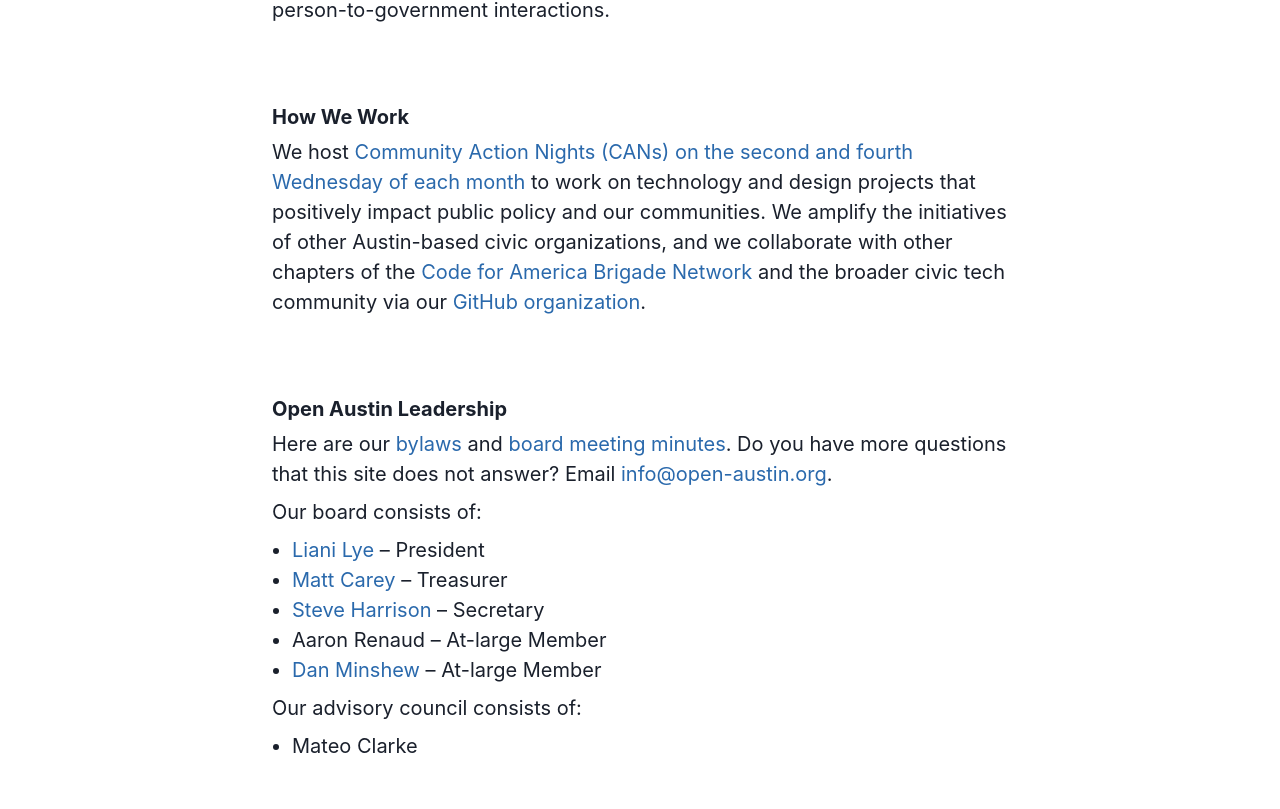
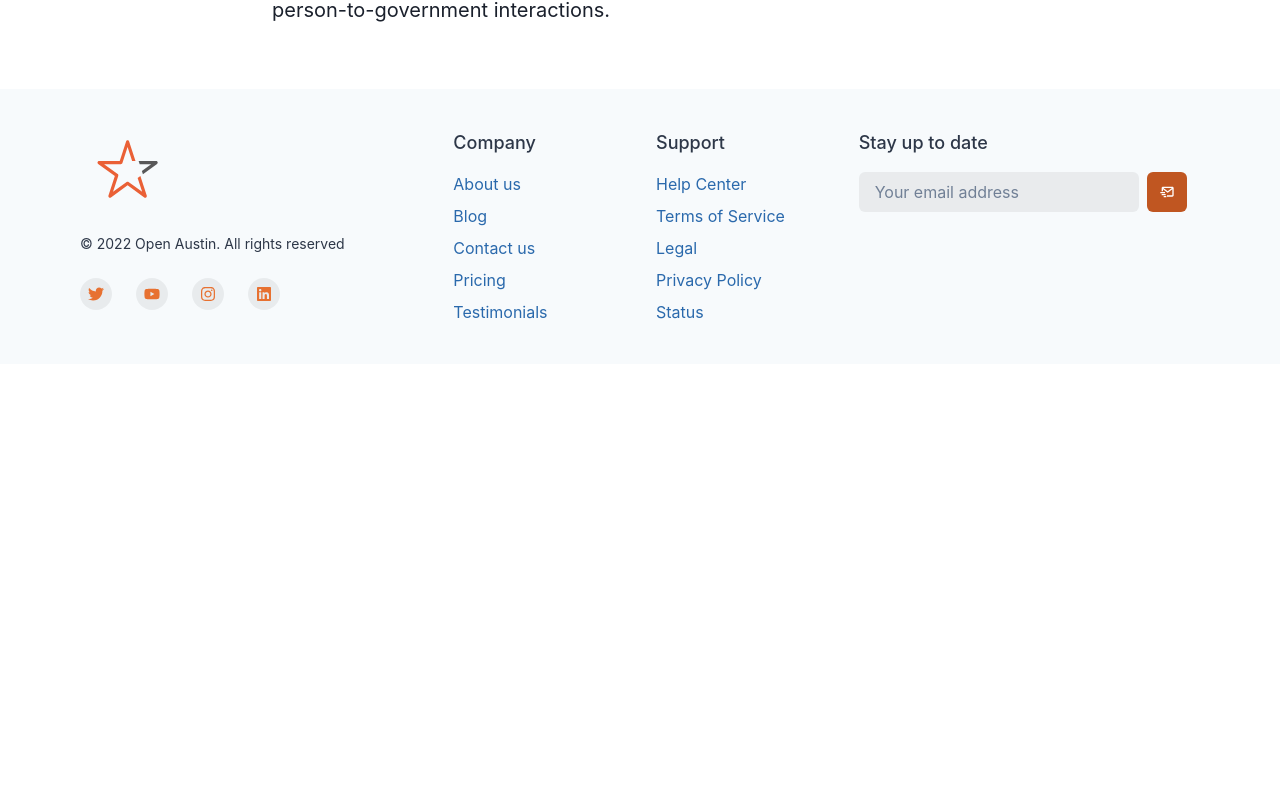
Before and after one commit to open-austin/website-v2, a Next.js app: page /about in a window 1280 px wide. Shown: the part 691-1500 px from the top of the page. After the commit the page ends 1055 px from the top, so only its background shows below. Built offline with nearby package versions, Linux system fonts and the light colour scheme.

Commit message:
Added How to Get Involved page with route change in header. Work in progress. Copy is not exactly correct for page.

```diff
--- a/components/header.tsx
+++ b/components/header.tsx
@@ -278,7 +278,7 @@
       {
         label: 'How to get involved',
         subLabel: 'Learn about how we work and finding the right project.',
-        href: '#',
+        href: '/how-to-get-involved',
       },
       {
         label: 'Project Handbook',
--- a/pages/about.tsx
+++ b/pages/about.tsx
@@ -66,102 +66,6 @@
             </Text>
           </Stack>
         </Box>
-        <Box pb={8} mb={8}>
-          <Stack>
-            <Heading as="h2" size="md">
-              How We Work
-            </Heading>
-            <Text fontSize={'xl'}>
-              We host{' '}
-              <Link href="https://www.meetup.com/Open-Austin/" isExternal>
-                Community Action Nights (CANs) on the second and fourth
-                Wednesday of each month
-              </Link>{' '}
-              to work on technology and design projects that positively impact
-              public policy and our communities. We amplify the initiatives of
-              other Austin-based civic organizations, and we collaborate with
-              other chapters of the{' '}
-              <Link href="https://brigade.codeforamerica.org/" isExternal>
-                Code for America Brigade Network
-              </Link>{' '}
-              and the broader civic tech community via our{' '}
-              <Link href="https://github.com/open-austin" isExternal>
-                GitHub organization
-              </Link>
-              .
-            </Text>
-          </Stack>
-        </Box>
-        <Box pb={8} mb={8}>
-          <Stack>
-            <Heading as="h2" size="md">
-              Open Austin Leadership
-            </Heading>
-            <Text fontSize={'xl'}>
-              Here are our{' '}
-              <Link
-                href="https://docs.google.com/document/d/1hRG_yf0XWz4b-PwQ265R0TaIXtuuQ516N-kkBKDg1k8/edit#heading=h.gucmfp1zup8l"
-                isExternal
-              >
-                {' '}
-                bylaws{' '}
-              </Link>{' '}
-              and{' '}
-              <Link
-                href="https://drive.google.com/drive/folders/163C2dsaa-dYH45gUfy9t3Uql5XUfTc4A"
-                isExternal
-              >
-                board meeting minutes
-              </Link>
-              . Do you have more questions that this site does not answer? Email{' '}
-              <Link href="mailto:info@open-austin.org" isExternal>
-                info@open-austin.org
-              </Link>
-              .
-            </Text>
-            <Box pb={8} mb={8}>
-              <Text fontSize={'xl'} mb={2}>
-                Our board consists of:
-              </Text>
-              <UnorderedList fontSize={'xl'}>
-                <ListItem>
-                  <Link href="http://lianilychee.github.io/" isExternal>
-                    Liani Lye
-                  </Link>{' '}
-                  – President
-                </ListItem>
-                <ListItem>
-                  <Link href="https://twitter.com/mcareyaus" isExternal>
-                    Matt Carey
-                  </Link>{' '}
-                  – Treasurer
-                </ListItem>
-                <ListItem>
-                  <Link
-                    href="https://www.linkedin.com/in/steve-h-63506b23/"
-                    isExternal
-                  >
-                    Steve Harrison
-                  </Link>{' '}
-                  – Secretary
-                </ListItem>
-                <ListItem>Aaron Renaud – At-large Member</ListItem>
-                <ListItem>
-                  <Link href="https://github.com/newswim" isExternal>
-                    Dan Minshew
-                  </Link>{' '}
-                  – At-large Member
-                </ListItem>
-              </UnorderedList>
-              <Text fontSize={'xl'} mb={2} mt={2}>
-                Our advisory council consists of:
-              </Text>
-              <UnorderedList fontSize={'xl'}>
-                <ListItem>Mateo Clarke</ListItem>
-              </UnorderedList>
-            </Box>
-          </Stack>
-        </Box>
       </Stack>
     </Container>
   )
```
Also changed, not shown: pages/how-to-get-involved.tsx (added, +34 -0 lines).
